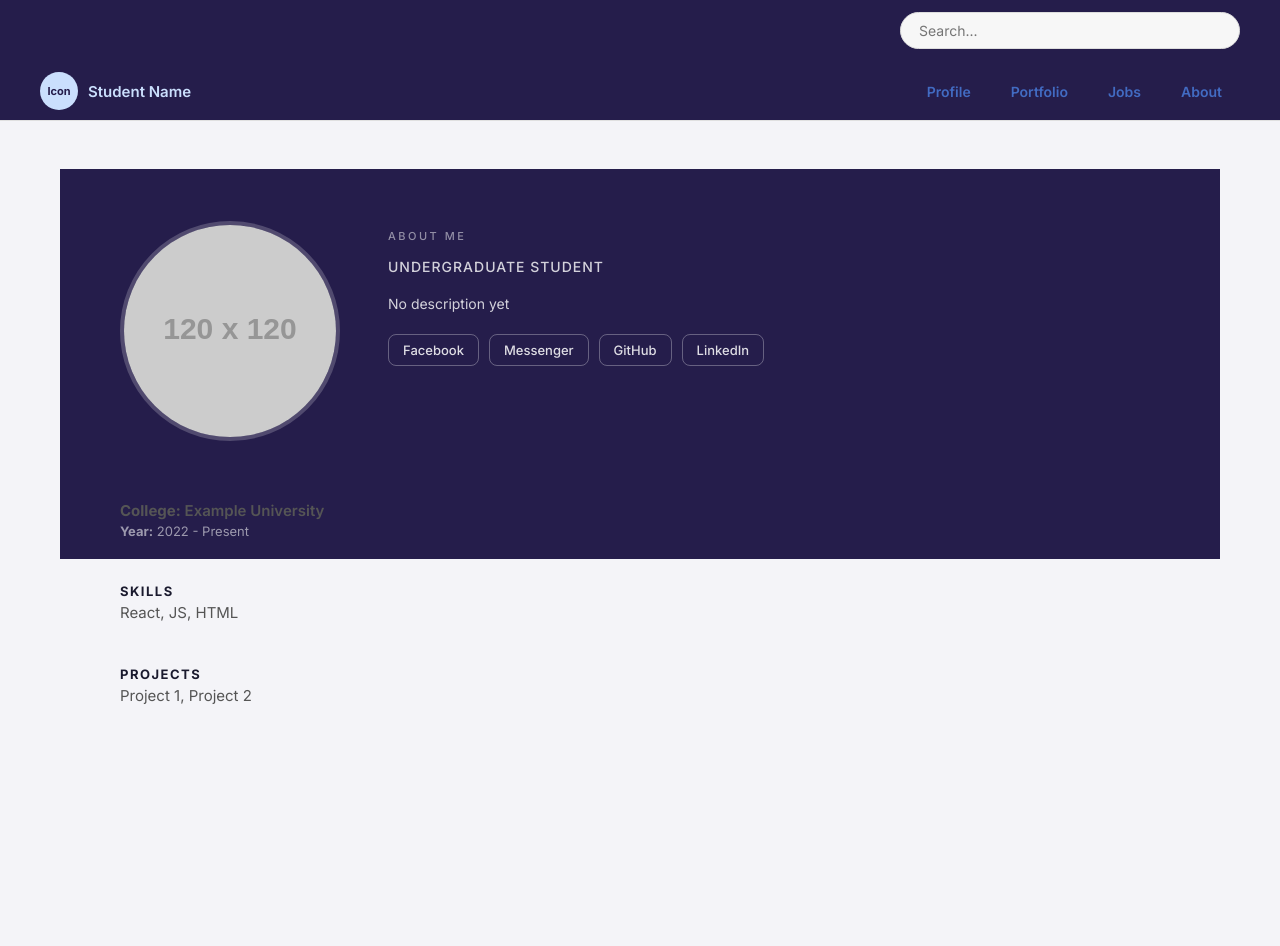
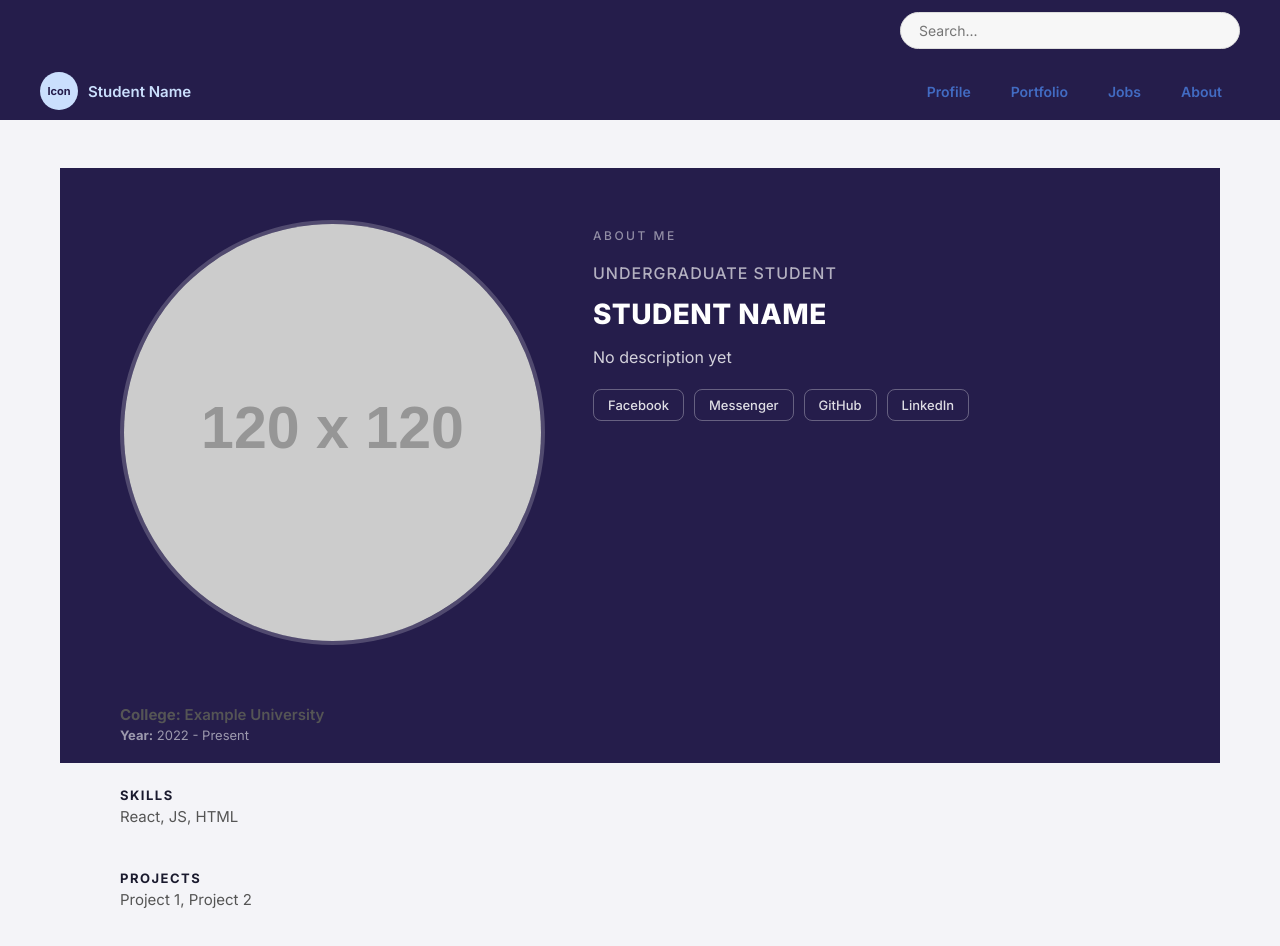
Before and after one commit to cdvincoy/cmsc126-ProjectDyV-FinalProject, a React (Create React App) app in the folder client/: page / in a window 1280 px wide. Shown: the top 946 px of the page. Before the commit the page ends 800 px from the top, so only its background shows below. Built offline with nearby package versions, Linux system fonts and the light colour scheme.

Commit message:
minor update: dashboard frontend

```diff
--- a/client/src/pages/Dashboard.css
+++ b/client/src/pages/Dashboard.css
@@ -12,6 +12,10 @@ body {
   color: #1a1a2e;
 }
 
+html {
+  overflow-y: scroll;
+}
+
 /* ─── HEADER ─────────────────────────────────────── */
 .dashboard-header {
   background: #251D4B;
@@ -19,7 +23,7 @@ body {
   padding: 0 40px;
   display: flex;
   flex-direction: column;
-  border-bottom: 1px solid #e0e0e0;
+  /* border-bottom: 1px solid #e0e0e0; */
   position: sticky;
   top: 0;
   z-index: 100;
@@ -141,8 +145,8 @@ nav button:hover {
 }
 
 .profile_img {
-  width: 220px;
-  height: 220px;
+  width: 425px;
+  height: 425px;
   border-radius: 50%;
   object-fit: cover;
   border: 4px solid rgba(255, 255, 255, 0.2);
@@ -160,25 +164,33 @@ nav button:hover {
 }
 
 .basic_right h2 {
-  font-size: 11px;
+  font-size: 12px;
   font-weight: 500;
   letter-spacing: 2.5px;
   text-transform: uppercase;
   color: rgba(255,255,255,0.5);
-  margin-bottom: 0;
+  margin-bottom: 10;
 }
 
 .designation {
-  font-size: 13px;
+  font-size: 16px;
   font-weight: 500;
   color: rgba(255,255,255,0.65);
   text-transform: uppercase;
   letter-spacing: 1px;
-  margin-top: 0;
 }
 
-.basic_right > p {
-  font-size: 14px;
+.full_name {
+  font-size: 28px;
+  font-weight: 800;
+  color: #ffffff;
+  margin-top: 6px;
+  letter-spacing: 0.5px;
+  text-transform: uppercase;
+}
+
+.basic_right > p:not(.designation):not(.full_name):not(.h2) {
+  font-size: 16px;
   color: rgba(255,255,255,0.8);
   line-height: 1.75;
   max-width: 560px;
--- a/client/src/pages/DashboardPage.js
+++ b/client/src/pages/DashboardPage.js
@@ -83,6 +83,8 @@ function DashboardPage() {
                   Undergraduate Student
                 </p>
 
+                <p className="full_name">Student Name</p>
+
                 {/* EDIT MODE TOGGLE */}
                 {isEditing ? (
                   <textarea
```
